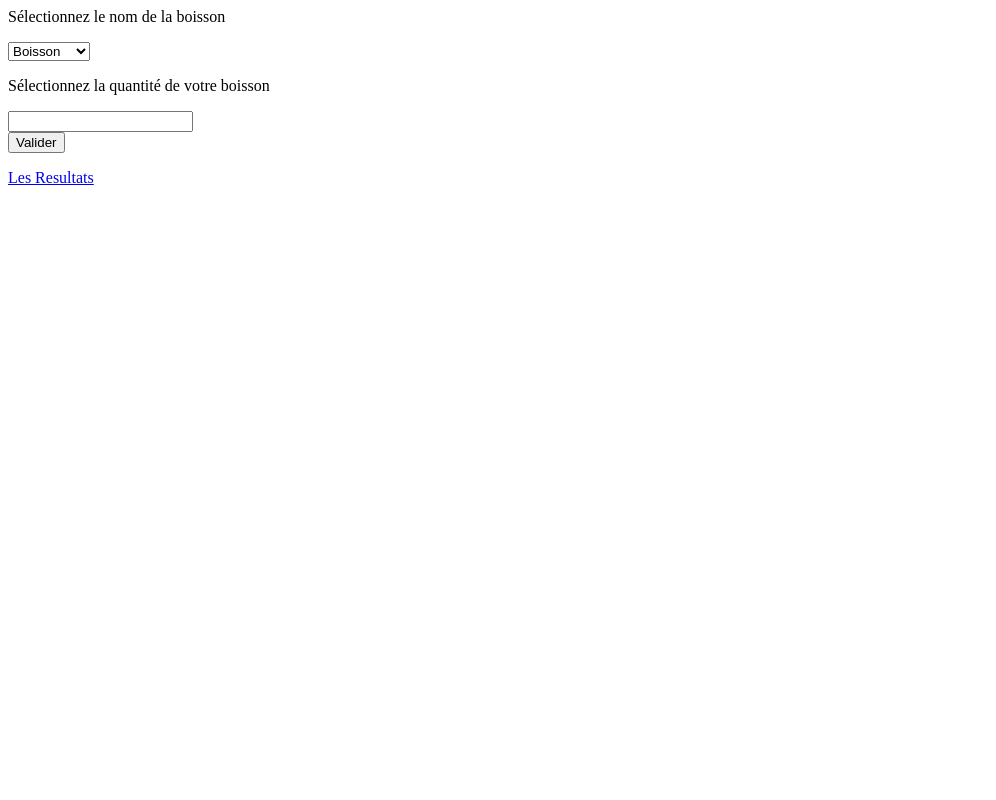
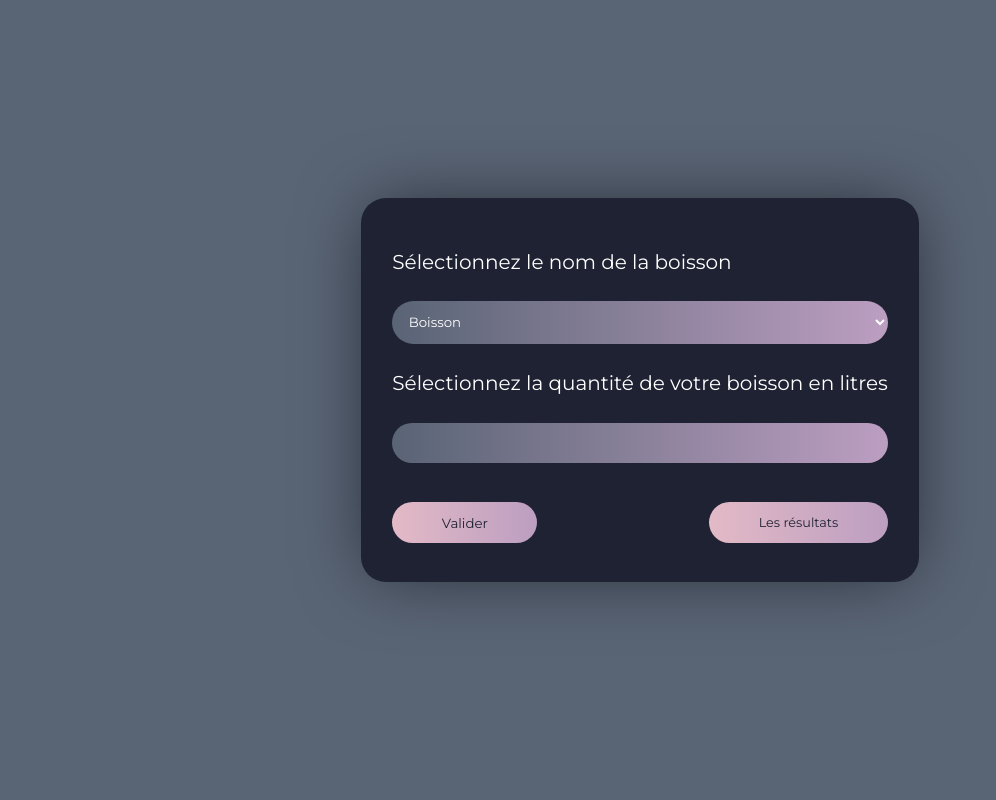
Before and after one commit to Nicolas-Delahaie/besta-s3-algo, a PHP site: page / in a window 1280 px wide. Shown: the whole page, without its empty margins (0-996 px from the left). Run offline with PHP 8.4, Linux system fonts and the light colour scheme.

Commit message:
Ajout du css pour la page index.html

```diff
--- /dev/null
+++ b/PoleDeveloppement/src/css/index.css
@@ -0,0 +1,110 @@
+@import url('https://fonts.googleapis.com/css?family=Montserrat:400,700,900&display=swap');
+
+:root{
+    --blanc: #fff;
+    --violet-clair: #e3bac6;
+    --violet-fonce: #bc9ec1;
+    --gris: #596475;
+    --noir : #1f2232;
+}
+
+body{
+    display: flex;
+    justify-content: center;
+    align-items: center;
+    background-color: var(--gris);
+
+    font-family: 'Montserrat', sans-serif;
+    font-size: 1.25rem;
+}
+
+form {
+    display: flex;
+    flex-direction: column;
+
+    padding: 2.5%;
+
+    border-radius: 25px;
+    box-shadow: 0 0 70px -10px rgba(0, 0, 0, 0.595);
+
+    background-color: var(--noir);
+
+    color: var(--blanc);
+}
+
+select{
+    margin: 1.5% 0;
+    padding: 2.5%;
+
+    border-radius: 25px;
+    border: none;
+    outline: none;
+
+    background-image: linear-gradient(to right, var(--gris), var(--violet-fonce));
+
+    font-family: 'Montserrat', sans-serif;
+    color: var(--blanc);
+}
+
+select option{
+    background-color: var(--noir);
+    color: var(--blanc);
+}
+
+
+input{
+    margin: 1.5% 0;
+    padding: 2.5%;
+
+    border-radius: 25px;
+    border: none;
+    outline: none;
+
+    background-image: linear-gradient(to right, var(--gris), var(--violet-fonce));
+
+    font-family: 'Montserrat', sans-serif;
+    color: var(--blanc);
+
+}
+
+.btn{
+
+    background-image: linear-gradient(to right, var(--violet-clair), var(--violet-fonce));
+
+    padding-left: 10%;
+    padding-right: 10%;
+
+    color: var(--noir);
+
+    cursor: pointer;
+
+}
+
+
+.btn:hover{
+    box-shadow: 0px 0px 20px 0px rgba(255,255,255,0.75);
+    color: var(--blanc);
+}
+
+section {
+    display: flex;
+    justify-content: space-between;
+}
+
+a{
+    margin: 1.5% 0;
+    padding: 2.5%;
+
+
+    border-radius: 25px;
+    border: none;
+    outline: none;
+
+    font-family: 'Montserrat', sans-serif;
+    color: var(--blanc);
+    text-decoration: none;
+
+    font-size: 0.8rem;
+
+
+}
--- a/PoleDeveloppement/src/index.php
+++ b/PoleDeveloppement/src/index.php
@@ -1,4 +1,8 @@
 <html>
+
+<head>
+    <link rel="stylesheet" href="./css/index.css">
+</head>
 
 <body>
     <form action="./fonctions/saisieVerif.php" method="POST">
@@ -9,23 +13,25 @@
             //Recuperer fichier json
             $json = file_get_contents('./datas/bdBoissons.json');
             //Decode le json
-            $json_data = json_decode($json,true);
+            $json_data = json_decode($json, true);
             //Parcourss du json
             foreach ($json_data['Boisson'] as $boisson) {
                 //Recuperation du nom de la boisson
 
                 $nomBoisson = $boisson["nomBoisson"];
                 //Affichage du nom de la boisson
-                echo "<option value=".$nomBoisson.">".$nomBoisson."</option>";
+                echo "<option value=" . $nomBoisson . ">" . $nomBoisson . "</option>";
             }
             ?>
         </select>
-        <p>Sélectionnez la quantité de votre boisson</p>
+        <p>Sélectionnez la quantité de votre boisson en litres</p>
         <input type="number" name="qtBoisson" value="qtBoisson">
         <br>
-        <input type="submit" value="Valider">
+        <section>
+            <input type="submit" value="Valider" class="btn">
+            <a href="main.php" class="btn">Les résultats</a>
+        </section>
     </form>
-    <a href="main.php">Les Resultats</a>
 </body>
 
 </html>
```
